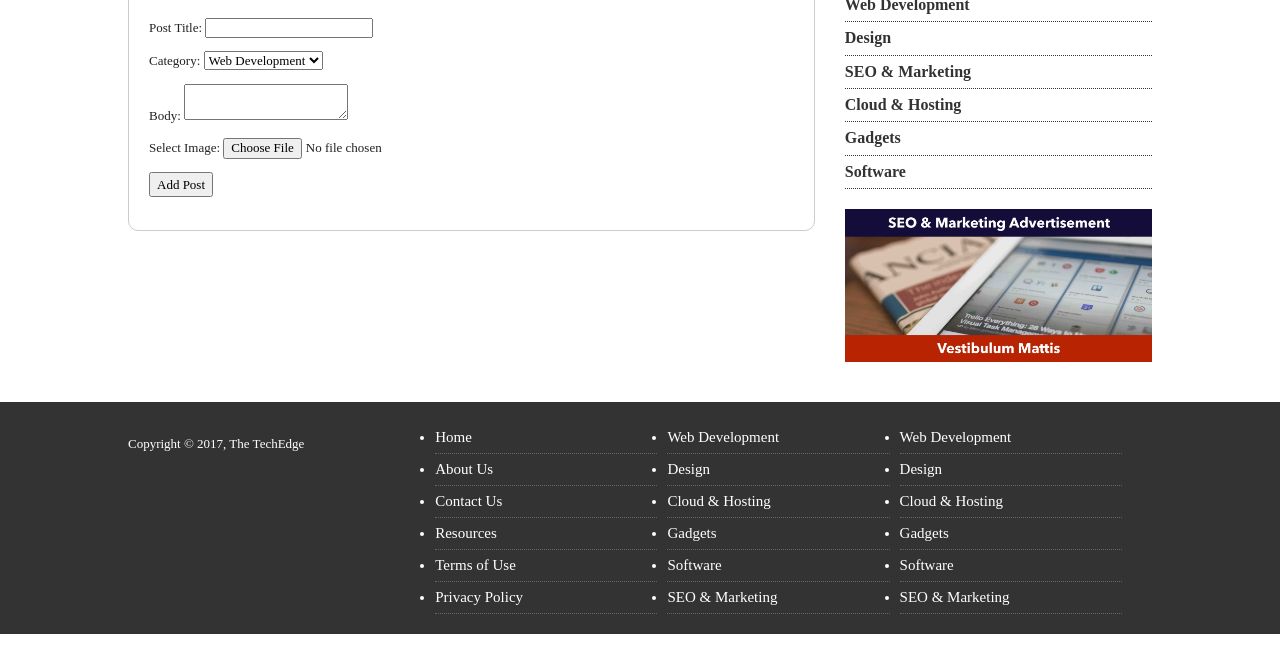
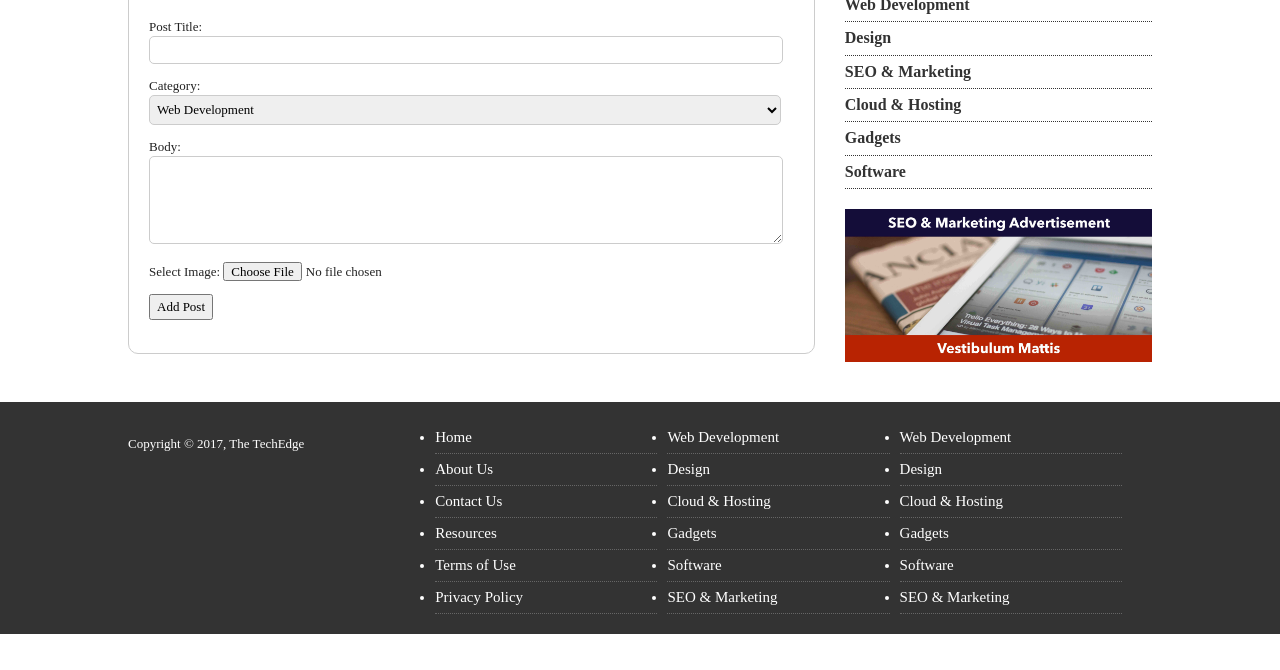
Before and after one commit to armin-es/html5-and-css3-blog, a website: page src/add_post.html in a window 1280 px wide. Shown: the part 130-800 px from the top of the page. Drawn offline with nearby package versions, Linux system fonts and the light colour scheme.

Commit message:
feat: Style 'Add Post' section
[ticket: #13]
[ticket: #7]

```diff
--- a/src/add_post.html
+++ b/src/add_post.html
@@ -64,7 +64,7 @@
             </aside>
             <!-- Main Content -->
             <section class="content">
-                <div>
+                <div class="add-form">
                 <h2>Add Post</h2>
                 <form>
                     <p>
--- a/src/css/style.css
+++ b/src/css/style.css
@@ -316,6 +316,33 @@ button {
     line-height: 1.5;
 }
 
+.add-form input[type="text"] {
+    border: 1px solid #ccc;
+    border-radius: 5px;
+    height: 20px;
+    padding: 3px;
+    width: 97%;
+}
+
+.add-form select {
+    border: 1px solid #ccc;
+    border-radius: 5px;
+    height: 30px;
+    padding: 3px;
+    width: 98%;
+}
+
+.add-form textarea {
+    border: 1px solid #ccc;
+    border-radius: 5px;
+    height: 80px;
+    padding: 3px;
+    width: 97%;
+}
+
+.add-form input[type="file"] {
+    line-height: 1;
+}
 /* ==========================================================================
    Media Queries
    ========================================================================== */
```
